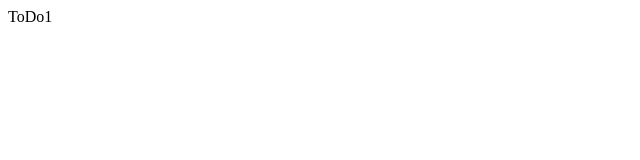
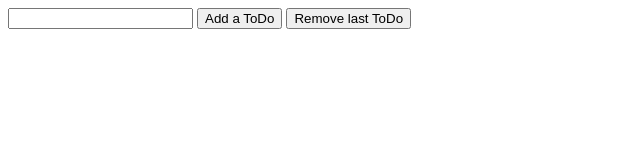
Before and after one commit to LukeAveil/firstTimeAngular, a plain HTML site: page index.html in a window 1280 px wide. Shown: the whole page, without its empty margins (0-640 px from the left). Drawn offline with nearby package versions, Linux system fonts and the light colour scheme.

Commit message:
adds controller methods add and delete todo

```diff
--- a/controllers.js
+++ b/controllers.js
@@ -1,3 +1,13 @@
 toDoApp.controller('ToDoController', function() {
-  this.todo = "ToDo1";
+  var self = this;
+
+  self.todos = [];
+
+  self.addToDo = function(todoText) {
+    self.todos.push({task: todoText, completed: false});
+  };
+
+  self.removeToDo = function () {
+    self.todos.pop();
+  };
 });
--- a/index.html
+++ b/index.html
@@ -9,8 +9,13 @@
   </head>
   <body>
 
-    <div ng-controller="ToDoController as controller">
-      {{controller.todo}}
+    <div ng-controller="ToDoController as ctrl">
+      <p ng-repeat="todo in ctrl.todos">
+        {{todo.task}}: {{todo.completed ? "completed" : "not completed"}}
+      </p>
+      <input type="text" ng-model="todoText">
+      <button ng-click="ctrl.addToDo(todoText);">Add a ToDo</button>
+      <button ng-click="ctrl.removeToDo();">Remove last ToDo</button>
     </div>
 
   </body>
```
